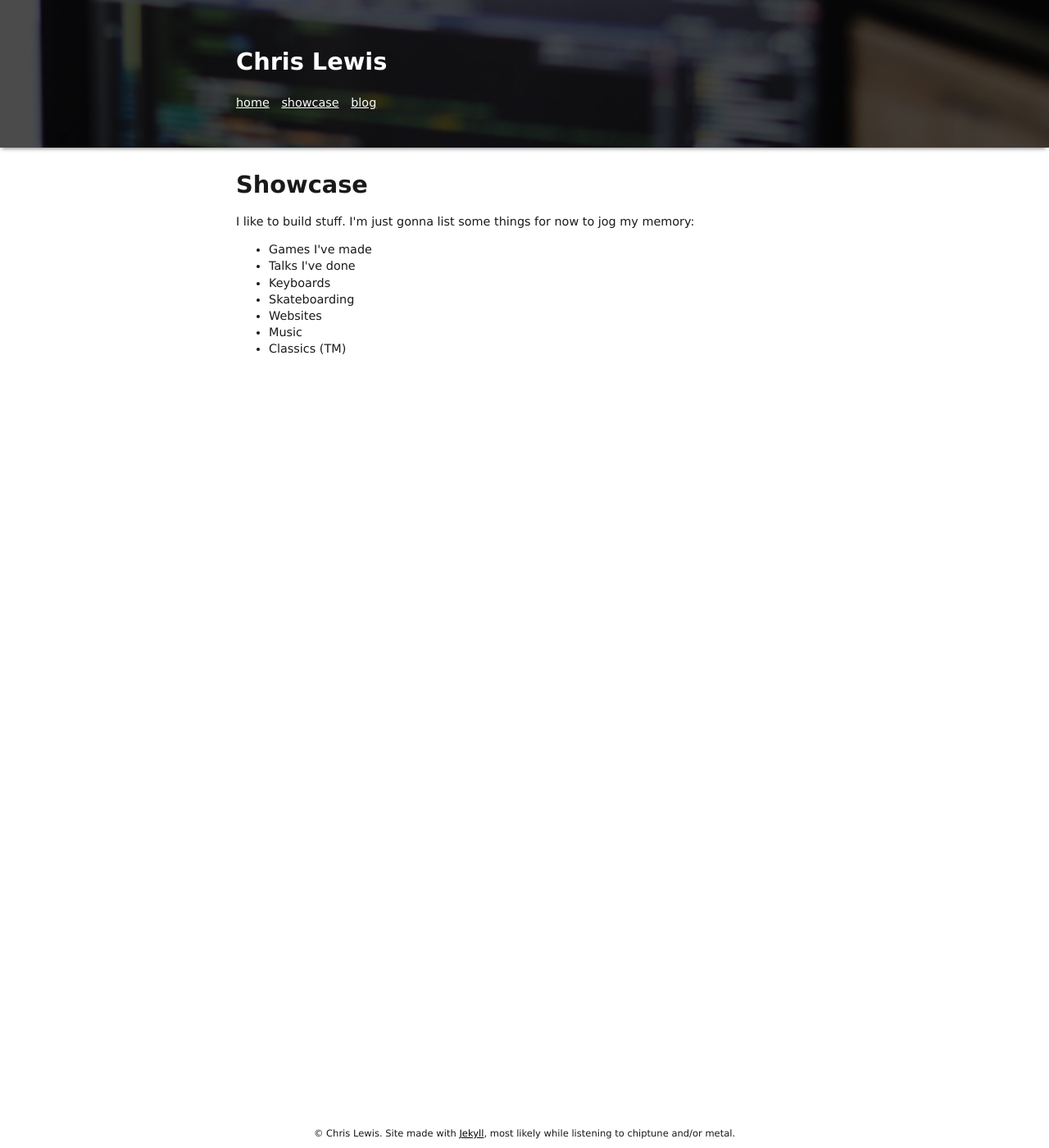
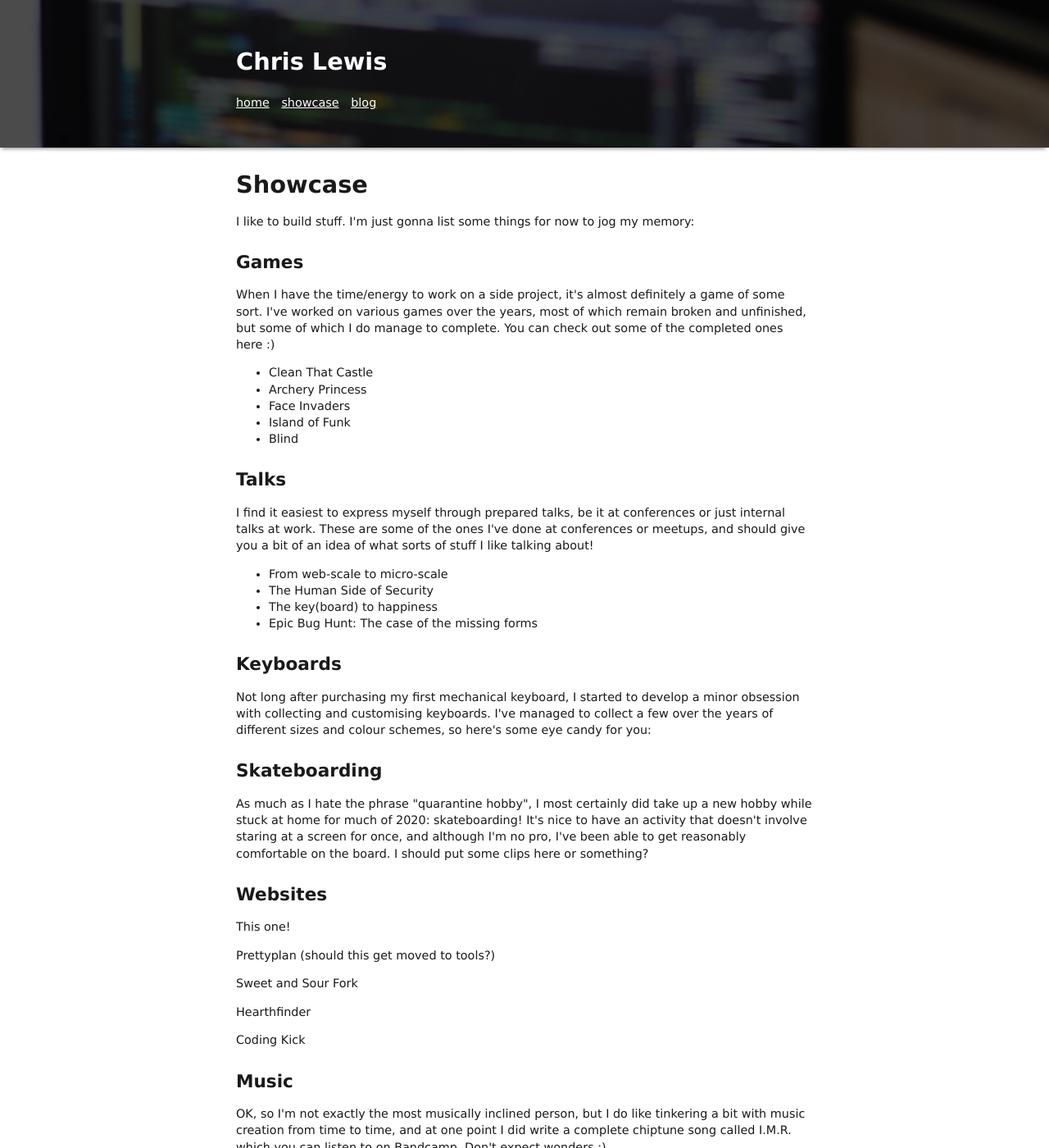
Before and after one commit to chrislewisdev/chrislewisdev, a Jekyll site: the page built from showcase.html, in a window 1280 px wide and 1400 px high. Shown: the whole window at 82% size. Built offline with Jekyll 4.4.1, drawn with Linux system fonts in a browser that asks for light colours; some of the changed text lies outside the part shown.

Commit message:
Fill out some more content

```diff
--- a/showcase.html
+++ b/showcase.html
@@ -8,12 +8,43 @@ permalink: /showcase/
 
 <p>I like to build stuff. I'm just gonna list some things for now to jog my memory:</p>
 
+<h2>Games</h2>
+
+<p>When I have the time/energy to work on a side project, it's almost definitely a game of some sort. I've worked on various games over the years, most of which remain broken and unfinished, but some of which I do manage to complete. You can check out some of the completed ones here :)</p>
+
 <ul>
-    <li>Games I've made</li>
-    <li>Talks I've done</li>
-    <li>Keyboards</li>
-    <li>Skateboarding</li>
-    <li>Websites</li>
-    <li>Music</li>
-    <li>Classics (TM)</li>
+    <li>Clean That Castle</li>
+    <li>Archery Princess</li>
+    <li>Face Invaders</li>
+    <li>Island of Funk</li>
+    <li>Blind</li>
 </ul>
+
+<h2>Talks</h2>
+
+<p>I find it easiest to express myself through prepared talks, be it at conferences or just internal talks at work. These are some of the ones I've done at conferences or meetups, and should give you a bit of an idea of what sorts of stuff I like talking about!</p>
+
+<ul>
+    <li>From web-scale to micro-scale</li>
+    <li>The Human Side of Security</li>
+    <li>The key(board) to happiness</li>
+    <li>Epic Bug Hunt: The case of the missing forms</li>
+</ul>
+
+<h2>Keyboards</h2>
+
+<p>Not long after purchasing my first mechanical keyboard, I started to develop a minor obsession with collecting and customising keyboards. I've managed to collect a few over the years of different sizes and colour schemes, so here's some eye candy for you:</p>
+
+<h2>Skateboarding</h2>
+<p>As much as I hate the phrase "quarantine hobby", I most certainly did take up a new hobby while stuck at home for much of 2020: skateboarding! It's nice to have an activity that doesn't involve staring at a screen for once, and although I'm no pro, I've been able to get reasonably comfortable on the board. I should put some clips here or something?</p>
+
+<h2>Websites</h2>
+<p>This one!</p>
+<p>Prettyplan (should this get moved to tools?)</p>
+<p>Sweet and Sour Fork</p>
+<p>Hearthfinder</p>
+<p>Coding Kick</p>
+
+<h2>Music</h2>
+
+<p>OK, so I'm not exactly the most musically inclined person, but I do like tinkering a bit with music creation from time to time, and at one point I did write a complete chiptune song called I.M.R. which you can listen to on Bandcamp. Don't expect wonders :)</p>
```
Also changed, not shown: index.html (+1 -35 lines).
